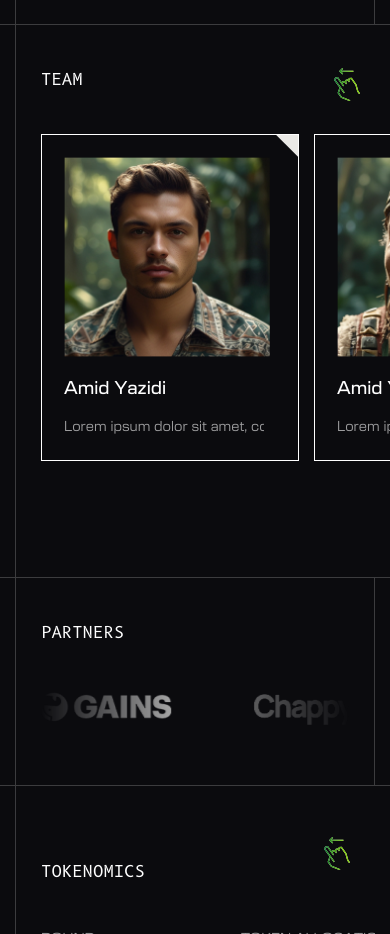
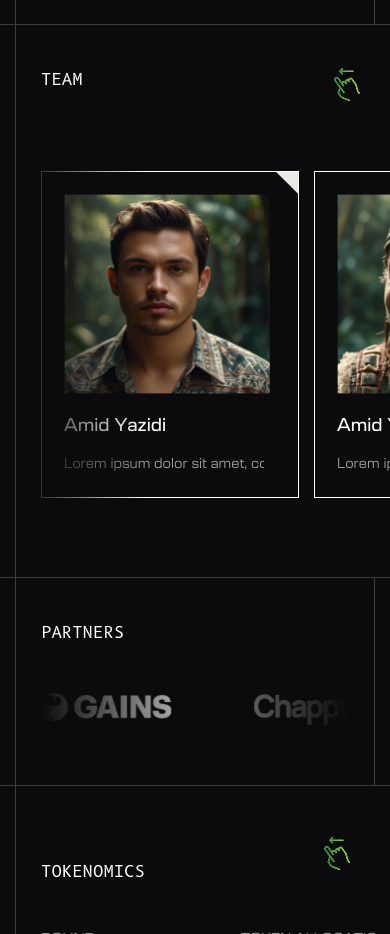
Before and after one commit to renunctt/dunes-platform, a React (Vite) app: page /project-info in a window 390 px wide. Shown: the part 1800-2734 px from the top of the page. Built offline with nearby package versions, Linux system fonts and the light colour scheme.

Commit message:
fix team card for mobile

```diff
--- a/src/components/ProjectTeam/ProjectTeam.module.css
+++ b/src/components/ProjectTeam/ProjectTeam.module.css
@@ -23,6 +23,11 @@
   text-transform: uppercase;
 }
 
+.teamCardsMobile {
+  display: none;
+  margin-top: 33px;
+}
+
 .teamCards {
   margin-top: 33px;
 }
@@ -32,6 +37,12 @@
 }
 
 @media (max-width: 890px) {
+  .teamCards {
+    display: none;
+  }
+  .teamCardsMobile {
+    display: flex;
+  }
   .top {
     display: flex;
     justify-content: space-between;
@@ -51,7 +62,7 @@
     padding-right: 0;
   }
 
-  .teamCards {
+  .teamCardsMobile {
     padding-left: 25px;
     width: 100%;
 		text-wrap: nowrap;
--- a/src/components/ProjectTeam/ProjectTeam.tsx
+++ b/src/components/ProjectTeam/ProjectTeam.tsx
@@ -13,12 +13,19 @@ export const ProjectTeam = () => {
 							<h2 className={styles.title}>Team</h2>
 						</FledAnimation>
 
-						<img className={styles.left} src={leftIcon} alt="" />
+						<img className={styles.left} src={leftIcon} alt='' />
 					</div>
 
+					<div className='[mask-image:_linear-gradient(to_right,transparent_1%,_black_128px,_black_calc(100%-0px),transparent_0%)]'>
+						<div className={styles.teamCardsMobile}>
+							<TeamCards />
+						</div>
+					</div>
           <div className={styles.teamCards}>
           <TeamCards />
+
           </div>
+
 				</div>
 			</div>
 		</section>
```
Lines whose indentation alone changed are shown as unchanged.
